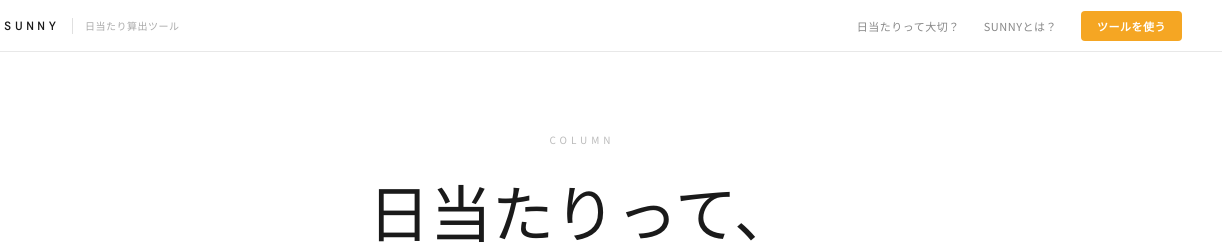
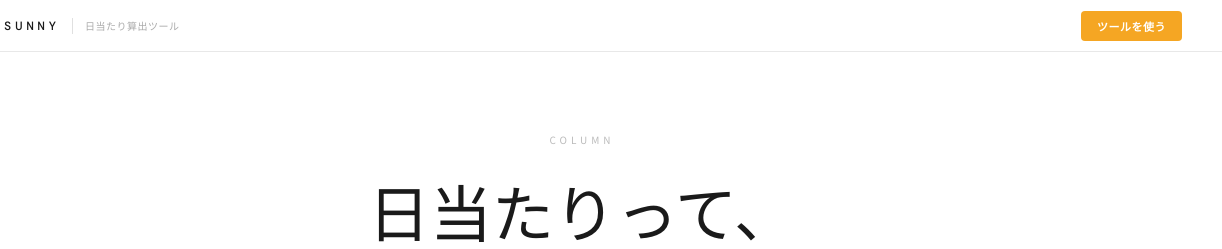
Before and after one commit to kokingbeach-netizen/sunny-app, a website: page sunny_hiatari.html in a window 1280 px wide. Shown: the top 249 px of the page, 58-1280 px from the left. Drawn offline with nearby package versions, Linux system fonts and the light colour scheme.

Commit message:
sunny_hiatari.html ヘッダーのテキストリンクを削除

```diff
--- a/sunny_hiatari.html
+++ b/sunny_hiatari.html
@@ -177,8 +177,6 @@
     <span class="logo-sub">日当たり算出ツール</span>
   </div>
   <nav class="nav">
-    <a href="sunny_hiatari.html" class="nav-link">日当たりって大切？</a>
-    <a href="sunny_lp.html" class="nav-link">SUNNYとは？</a>
     <a href="index.html" class="nav-cta">ツールを使う</a>
   </nav>
 </header>
```
